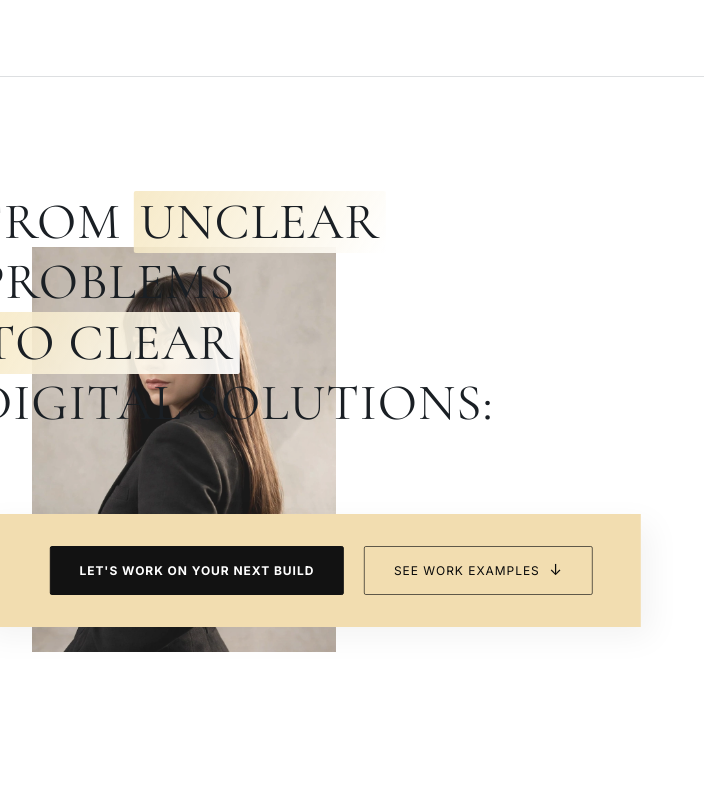
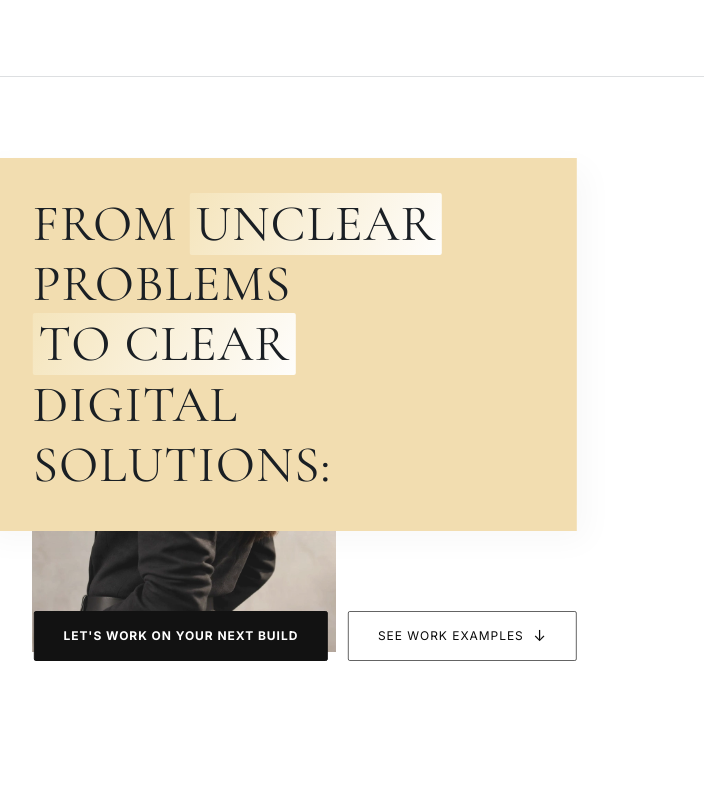
Before and after one commit to Irene2828/porfoliojuly, a Next.js app: page / in a window 1280 px wide. Shown: the top 800 px of the page, without its empty margins (0-704 px from the left). Built offline with nearby package versions, Linux system fonts and the light colour scheme; no server answers; the database is empty.

Commit message:
Reposition gold geometric rectangle to wrap the headline instead of CTAs

```diff
--- a/src/app/components/Hero.css
+++ b/src/app/components/Hero.css
@@ -124,6 +124,12 @@
   margin-top: -8.75rem; /* lifted 10% higher */
   margin-bottom: 2rem;
   max-width: 600px; /* Adjusted wider to match 10% container increase */
+  background: #f2ddb0; /* beige/gold tone background card */
+  padding: 2.2rem 3.5rem; /* generous side/top/bottom padding */
+  margin-right: -4rem; /* pulls to the right to slightly overlap the black side */
+  position: relative;
+  z-index: 10; /* render over the black panel */
+  box-shadow: 10px 10px 30px rgba(0, 0, 0, 0.03);
 }
 
 .hero-name-eyebrow {
@@ -261,12 +267,6 @@
   align-items: center;
   gap: 1.25rem;
   margin-top: 5.03rem; /* compensated to keep CTAs locked in place */
-  background: #f2ddb0; /* beige/gold tone */
-  padding: 2rem 3rem; /* generous side/top/bottom padding */
-  margin-right: -4rem; /* pulls to the right to slightly overlap the black side */
-  position: relative;
-  z-index: 10; /* render over the black panel */
-  box-shadow: 10px 10px 30px rgba(0, 0, 0, 0.05);
 }
 
 .hero-image-wrapper {
```
